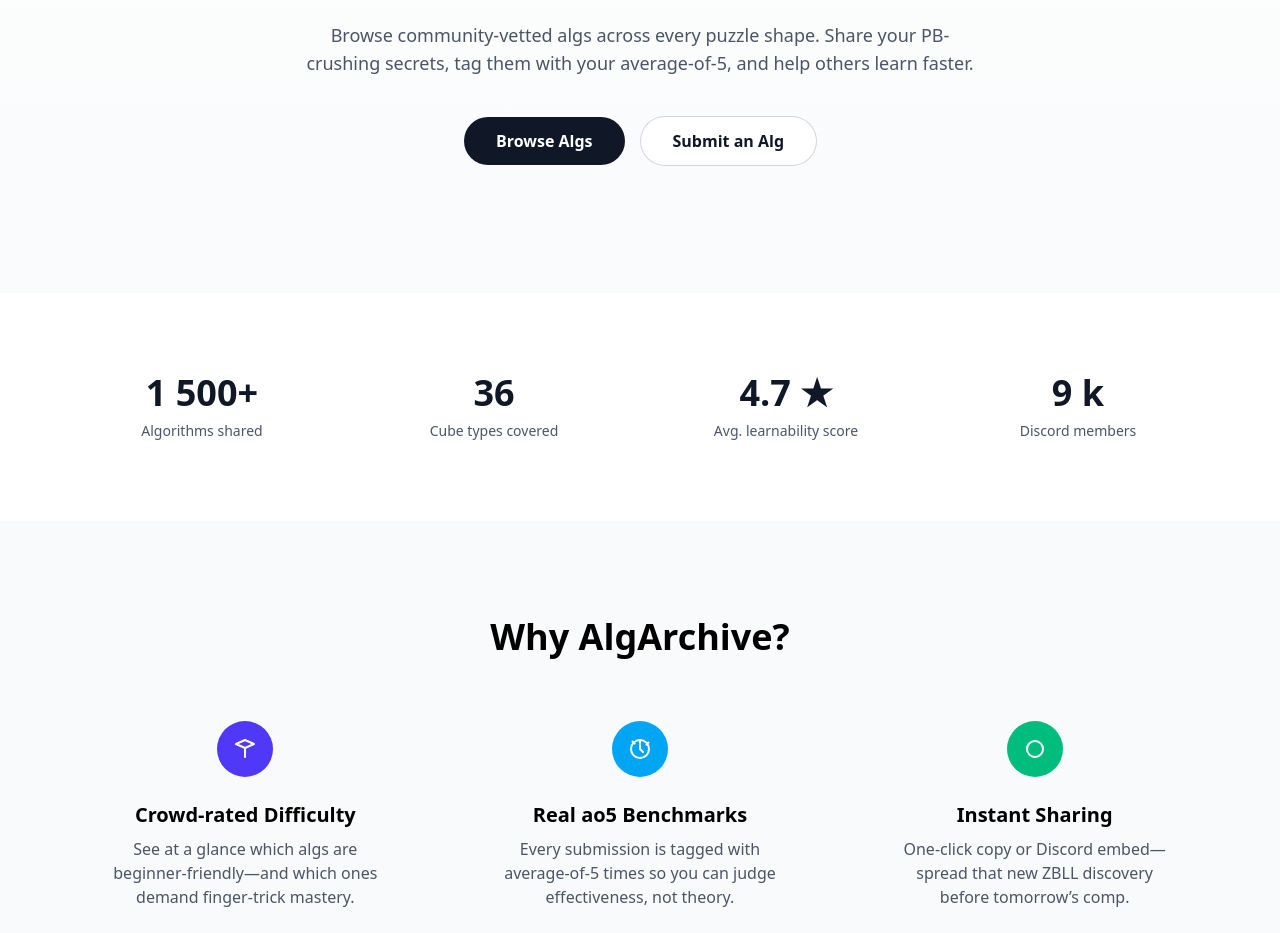
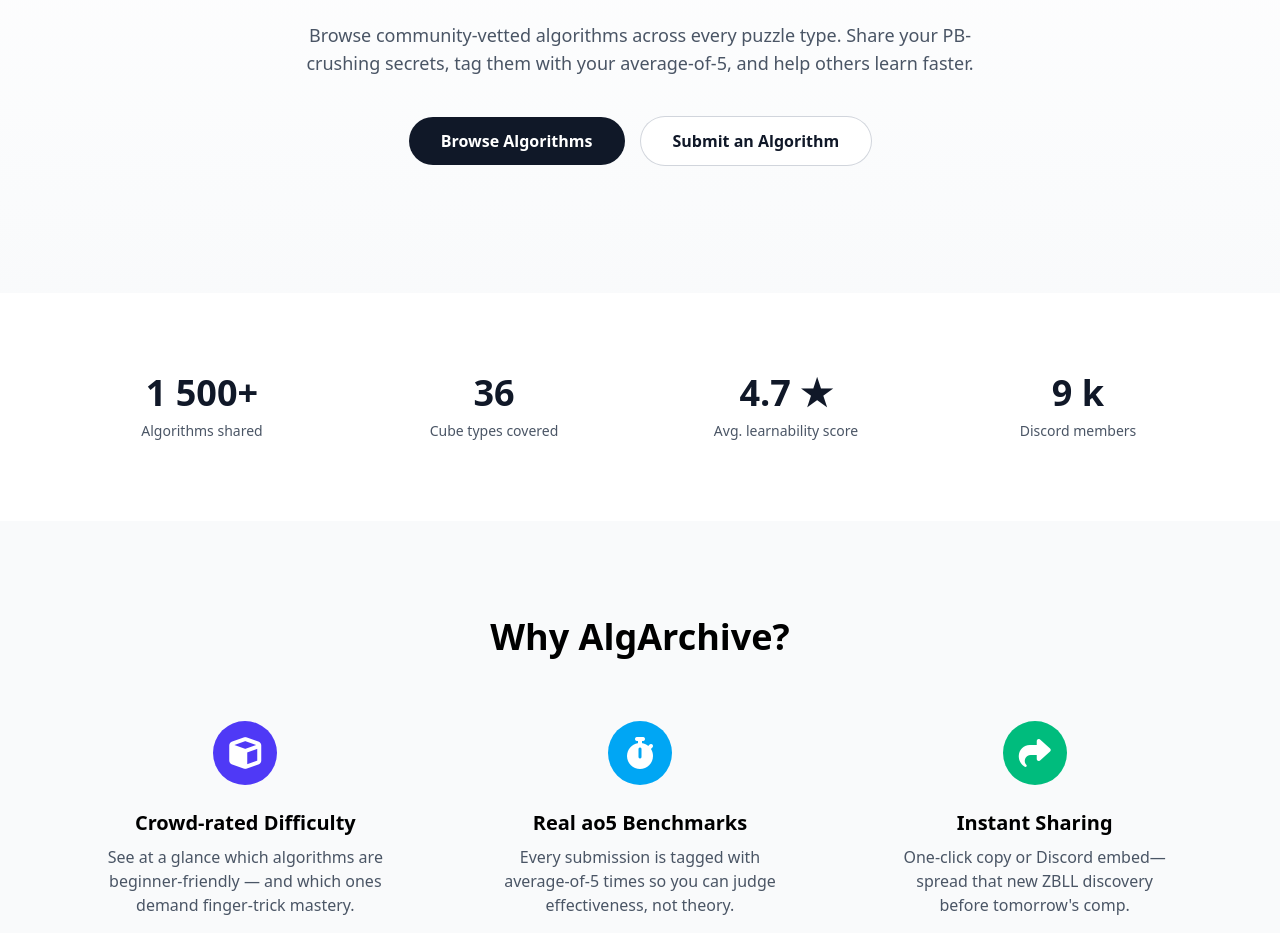
Before and after one commit to Saterz/AlgArchive, a SvelteKit app: page / in a window 1280 px wide. Shown: the part 339-1272 px from the top of the page. Built offline with nearby package versions, Linux system fonts and the light colour scheme; a web font is replaced by a local one.

Commit message:
feat: add Font Awesome integration and improve button labels for clarity

```diff
--- a/src/app.html
+++ b/src/app.html
@@ -5,6 +5,7 @@
 		<link rel="icon" href="%sveltekit.assets%/favicon.png" />
 		<meta name="viewport" content="width=device-width, initial-scale=1" />
 		<link href="https://api.fontshare.com/v2/css?f[]=boxing@400&display=swap" rel="stylesheet">
+		<link rel="stylesheet" href="https://cdnjs.cloudflare.com/ajax/libs/font-awesome/6.7.2/css/all.min.css" integrity="sha512-Evv84Mr4kqVGRNSgIGL/F/aIDqQb7xQ2vcrdIwxfjThSH8CSR7PBEakCr51Ck+w+/U6swU2Im1vVX0SVk9ABhg==" crossorigin="anonymous" referrerpolicy="no-referrer" />
 		%sveltekit.head%
 	</head>
 	<body data-sveltekit-preload-data="hover">
--- a/src/lib/components/Footer.svelte
+++ b/src/lib/components/Footer.svelte
@@ -13,7 +13,7 @@
 				<ul class="space-y-4">
 					<li><a href="/" class="hover:text-neutral-800">Home</a></li>
 					<li><a href="/browse" class="hover:text-neutral-800">Browse</a></li>
-					<li><a href="/submit" class="hover:text-neutral-800">Submit an Alg</a></li>
+					<li><a href="/submit" class="hover:text-neutral-800">Submit</a></li>
 				</ul>
 			</div>
 
--- a/src/lib/components/Navbar.svelte
+++ b/src/lib/components/Navbar.svelte
@@ -4,8 +4,7 @@
 	const leftLinks = [
 		{ href: '/browse', label: 'Browse' },
 		{ href: '/submit', label: 'Submit' },
-		{ href: '/learn', label: 'Learn' },
-		{ href: '/community', label: 'Community' }
+		{ href: '/learn', label: 'Learn' }
 	];
 
 	const rightLinks = [
--- /dev/null
+++ b/src/routes/+error.svelte
@@ -0,0 +1,5 @@
+<script lang="ts">
+    import { page } from '$app/stores';
+</script>
+
+<h1>{$page.status}: {$page.error?.message}</h1>
--- a/src/routes/+page.svelte
+++ b/src/routes/+page.svelte
@@ -23,24 +23,24 @@
 		</h1>
 
 		<p class="mx-auto mt-8 max-w-2xl text-lg text-gray-600">
-			Browse community-vetted algs across every puzzle shape. Share your&nbsp;PB-crushing secrets,
-			tag them with your&nbsp;average-of-5, and help others learn faster.
+			Browse community-vetted algorithms across every puzzle type. Share your PB-crushing secrets,
+			tag them with your average-of-5, and help others learn faster.
 		</p>
 
 		<div class="mt-10 flex flex-col justify-center gap-4 sm:flex-row">
 			<button
-				on:click={getStarted}
-				class="rounded-full bg-gray-900 px-8 py-3 font-semibold text-white
+				onclick={getStarted}
+				class="rounded-full bg-gray-900 px-8 py-3 cursor-pointer font-semibold text-white
                        transition hover:bg-gray-700"
 			>
-				Browse Algs
+				Browse Algorithms
 			</button>
 			<button
-				on:click={submitAlg}
-				class="rounded-full bg-white px-8 py-3 font-semibold text-gray-900
+				onclick={submitAlg}
+				class="rounded-full bg-white px-8 py-3 cursor-pointer font-semibold text-gray-900
                        ring-1 ring-gray-300 transition hover:bg-gray-50"
 			>
-				Submit an Alg
+				Submit an Algorithm
 			</button>
 		</div>
 	</div>
@@ -74,38 +74,24 @@
 		<div class="grid gap-16 lg:grid-cols-3">
 			<div class="px-6 text-center">
 				<div
-					class="mx-auto mb-6 flex h-14 w-14 items-center justify-center rounded-full
+					class="mx-auto mb-6 flex h-16 w-16 items-center justify-center rounded-full
                             bg-indigo-600 text-white"
 				>
-					<svg class="h-6 w-6" fill="none" stroke="currentColor" viewBox="0 0 24 24">
-						<path
-							stroke-width="2"
-							stroke-linecap="round"
-							stroke-linejoin="round"
-							d="M3 7l9-4 9 4m-9 4l-9-4m9 4l9-4m-9 4v9"
-						/>
-					</svg>
+					<i class="fa-solid fa-cube fa-2x"></i>
 				</div>
 				<h3 class="mb-2 text-xl font-semibold">Crowd-rated Difficulty</h3>
 				<p class="text-gray-600">
-					See at a glance which algs are beginner-friendly—and which ones demand finger-trick
+					See at a glance which algorithms are beginner-friendly — and which ones demand finger-trick
 					mastery.
 				</p>
 			</div>
 
 			<div class="px-6 text-center">
 				<div
-					class="mx-auto mb-6 flex h-14 w-14 items-center justify-center rounded-full
+					class="mx-auto mb-6 flex h-16 w-16 items-center justify-center rounded-full
                             bg-sky-500 text-white"
 				>
-					<svg class="h-6 w-6" fill="none" stroke="currentColor" viewBox="0 0 24 24">
-						<path
-							stroke-width="2"
-							stroke-linecap="round"
-							stroke-linejoin="round"
-							d="M12 8v4l3 3M12 3v3m6.364 1.636l2.121-2.121M4.515 4.515L6.636 6.64M21 12a9 9 0 11-18 0 9 9 0 0118 0z"
-						/>
-					</svg>
+					<i class="fa-solid fa-stopwatch fa-2x"></i>
 				</div>
 				<h3 class="mb-2 text-xl font-semibold">Real ao5 Benchmarks</h3>
 				<p class="text-gray-600">
@@ -116,21 +102,14 @@
 
 			<div class="px-6 text-center">
 				<div
-					class="mx-auto mb-6 flex h-14 w-14 items-center justify-center rounded-full
+					class="mx-auto mb-6 flex h-16 w-16 items-center justify-center rounded-full
                             bg-emerald-500 text-white"
 				>
-					<svg class="h-6 w-6" fill="none" stroke="currentColor" viewBox="0 0 24 24">
-						<path
-							stroke-width="2"
-							stroke-linecap="round"
-							stroke-linejoin="round"
-							d="M4 12v.01M4 12a8 8 0 018-8m0 0h.01M12 4l0 .01M12 4a8 8 0 018 8m0 0v.01M20 12a8 8 0 01-8 8m0 0h-.01M12 20l0-.01M12 20a8 8 0 01-8-8"
-						/>
-					</svg>
+					<i class="fa-solid fa-share fa-2x"></i>
 				</div>
 				<h3 class="mb-2 text-xl font-semibold">Instant Sharing</h3>
 				<p class="text-gray-600">
-					One-click copy or Discord embed—spread that new ZBLL discovery before tomorrow’s comp.
+					One-click copy or Discord embed—spread that new ZBLL discovery before tomorrow's comp.
 				</p>
 			</div>
 		</div>
@@ -141,12 +120,12 @@
 	<div class="mx-auto max-w-5xl px-4 text-center text-white">
 		<h2 class="text-4xl font-extrabold md:text-5xl">Ready to level up your solve?</h2>
 		<p class="mx-auto mt-6 max-w-xl text-lg text-indigo-100">
-			Join thousands of cubers discovering faster, friendlier algs every day.
+			Join thousands of cubers discovering faster, friendlier algorithms every day.
 		</p>
 		<button
-			on:click={getStarted}
+			onclick={getStarted}
 			class="mt-10 inline-flex items-center justify-center rounded-full
-                   bg-white px-10 py-4 text-lg font-semibold text-indigo-700
+                   bg-white px-10 py-4 text-lg cursor-pointer font-semibold text-indigo-700
                    transition hover:bg-indigo-50"
 		>
 			Get started
```
